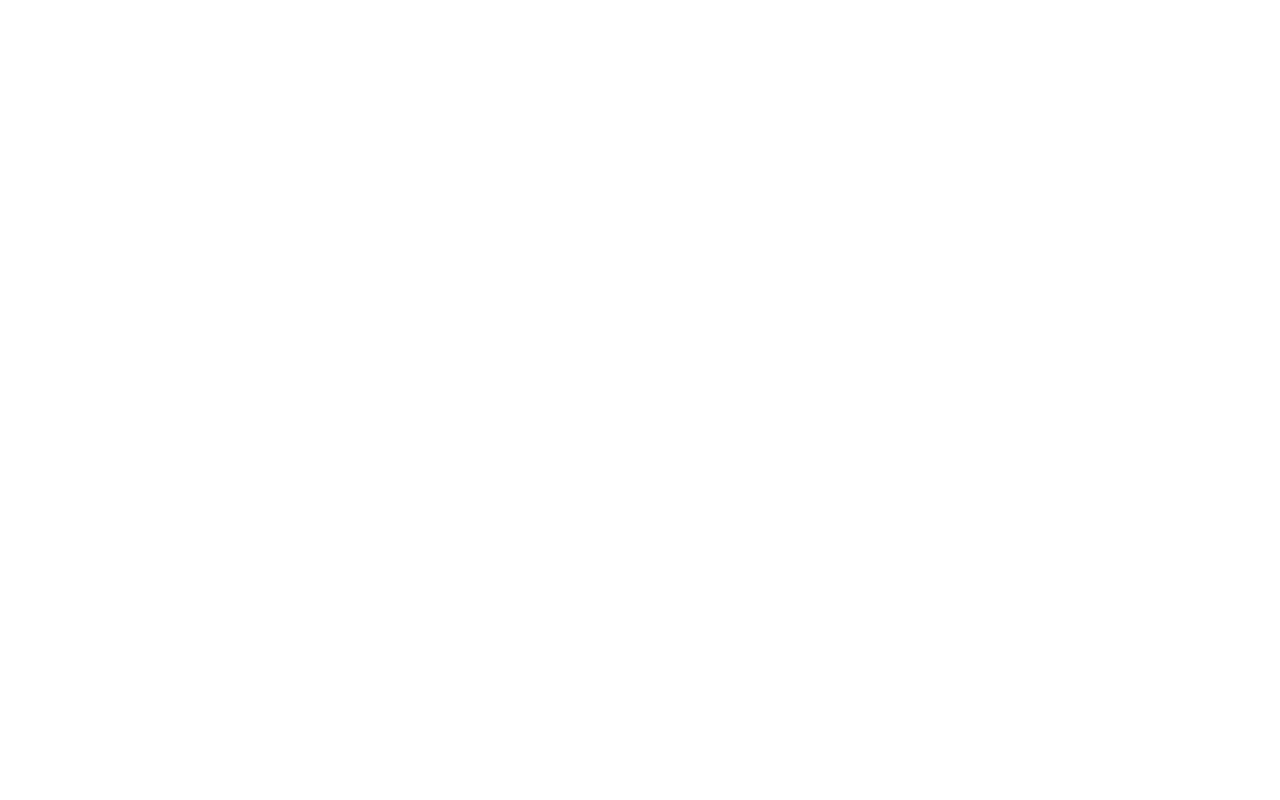
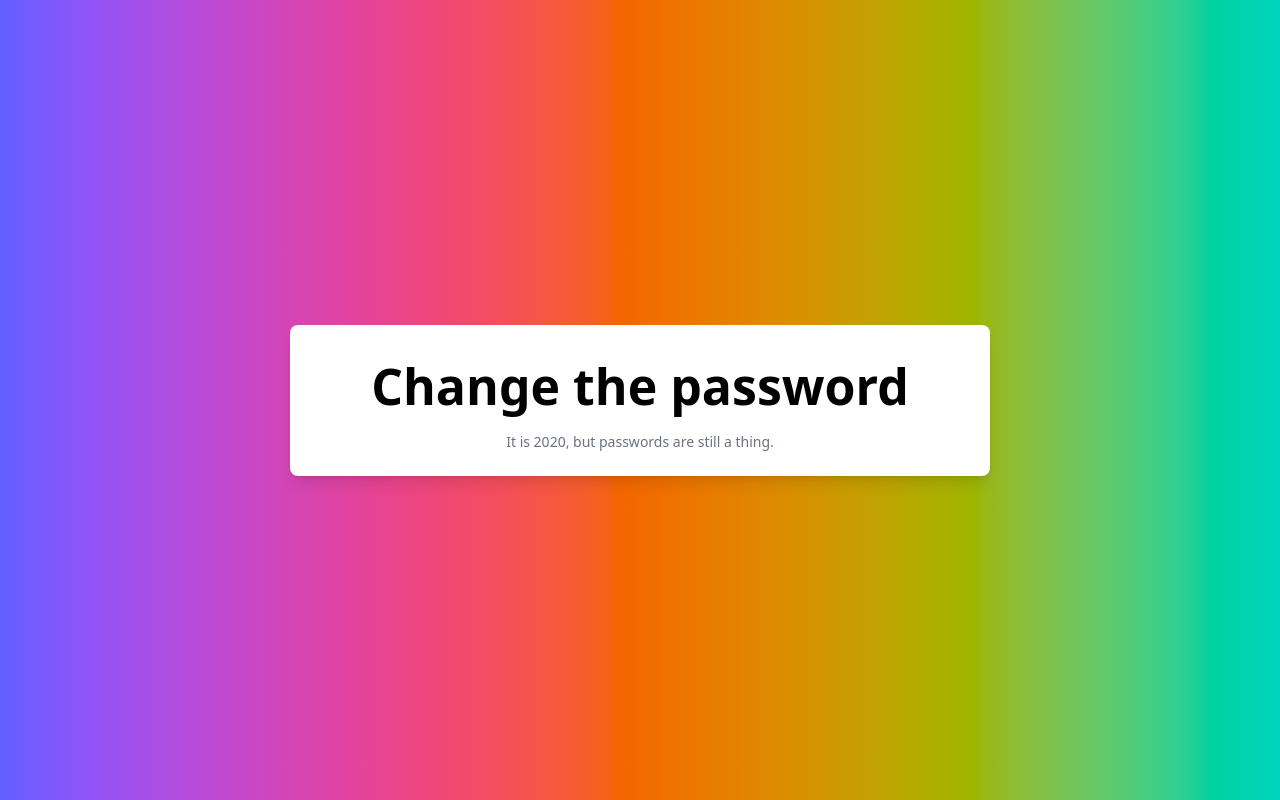
Before and after one commit to askarimohamadhossein/Q2-HW9, a plain HTML site: page index.html in a window 1280 px wide. Drawn offline with nearby package versions, Linux system fonts and the light colour scheme.

Commit message:
Adding the main content structure and background

```diff
--- a/index.html
+++ b/index.html
@@ -11,5 +11,14 @@
       rel="stylesheet"
     />
   </head>
-  <body></body>
+  <body
+    class="flex items-center justify-center h-screen bg-linear-to-r/longer from-indigo-500 to-teal-400"
+  >
+    <div class="bg-white shadow-lg rounded-lg p-6 w-[700px] text-center">
+      <h1 class="text-[50px] font-bold text-black-700">Change the password</h1>
+      <p class="text-sm text-gray-500 mt-2">
+        It is 2020, but passwords are still a thing.
+      </p>
+    </div>
+  </body>
 </html>
```
